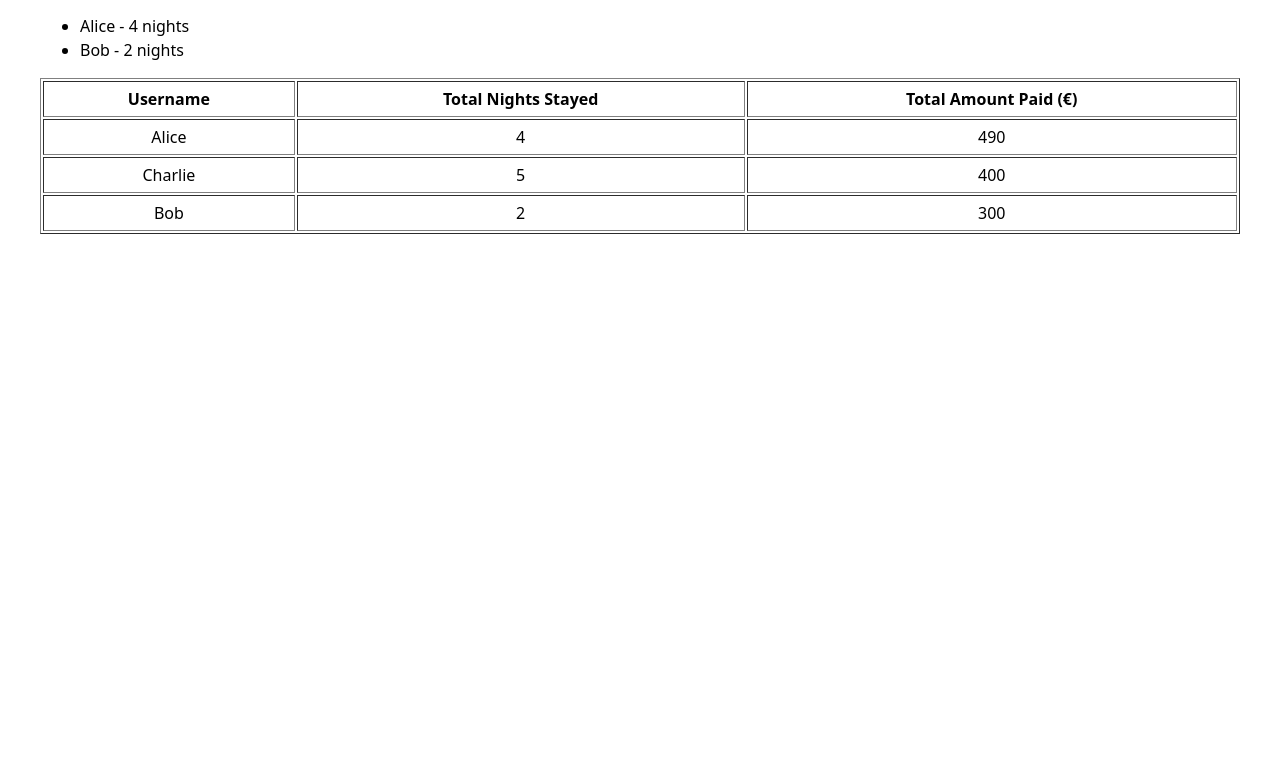
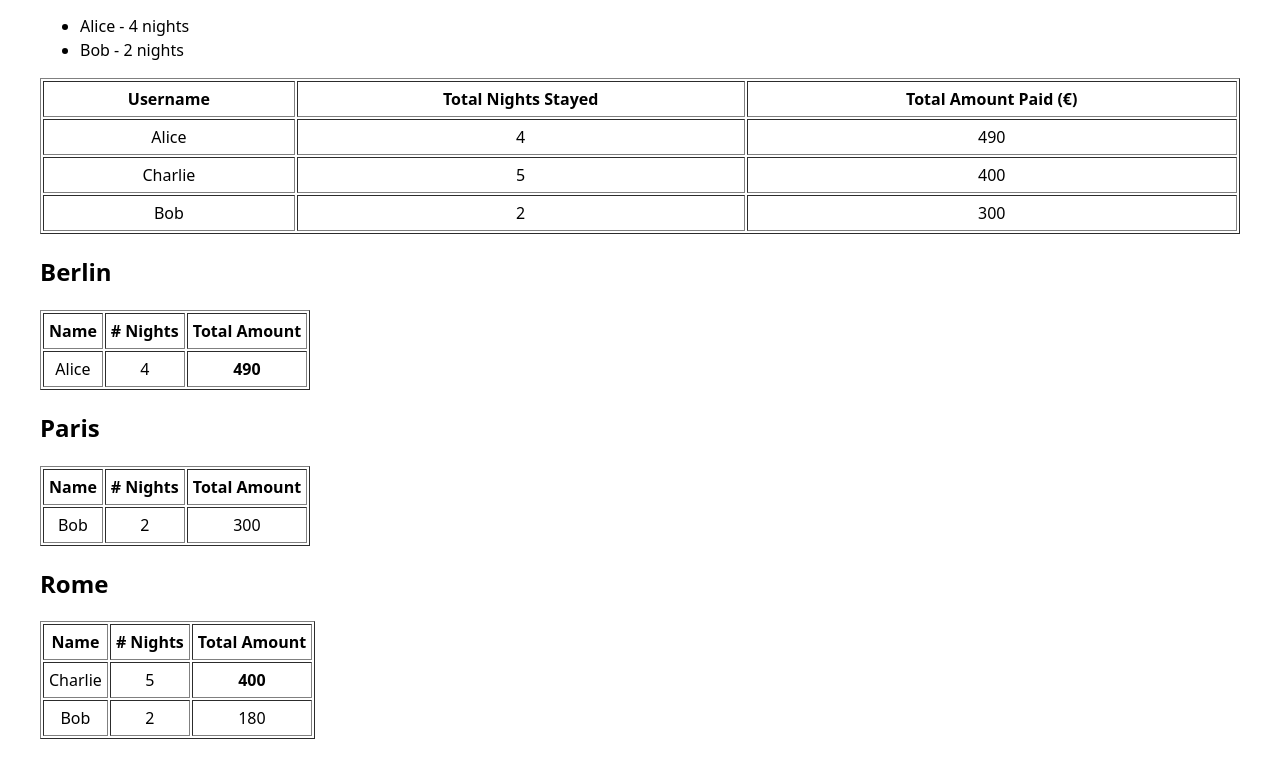
Before and after one commit to bestii/Coding-Environment, a React (Vite) app in the folder tsx/: page / in a window 1280 px wide. Shown: the part 406-1184 px from the top of the page. Before the commit the page ends 800 px from the top, so only its background shows below. Built offline with nearby package versions, Linux system fonts and the light colour scheme.

Commit message:
feat: add BookingSummaryByCity component to display bookings grouped by city

```diff
--- a/tsx/src/App.tsx
+++ b/tsx/src/App.tsx
@@ -1,4 +1,5 @@
 import "./App.css";
+import BookingSummaryByCity from "./components/BookingSummaryByCity";
 import FilterByRatings from "./components/FilterByRatings";
 import HotelTable from "./components/HotelTable";
 import TopCustomerList from "./components/TopCustomerList";
@@ -16,6 +17,7 @@ function App() {
       <HotelTable />
       <UserBookingSummary />
       <TopCustomerList />
+      <BookingSummaryByCity />
     </div>
   );
 }
--- /dev/null
+++ b/tsx/src/components/BookingSummaryByCity.tsx
@@ -0,0 +1,74 @@
+const bookings = [
+  { user: "Alice", nights: 3, city: "Berlin", pricePerNight: 120 },
+  { user: "Bob", nights: 2, city: "Paris", pricePerNight: 150 },
+  { user: "Alice", nights: 1, city: "Berlin", pricePerNight: 130 },
+  { user: "Charlie", nights: 5, city: "Rome", pricePerNight: 80 },
+  { user: "Bob", nights: 2, city: "Rome", pricePerNight: 90 },
+];
+
+const BookingSummaryByCity = () => {
+  const groupedbyCity = bookings.reduce(
+    (acc, booking) => {
+      if (!acc[booking.city]) {
+        acc[booking.city] = {};
+      }
+      if (!acc[booking.city][booking.user]) {
+        acc[booking.city][booking.user] = {
+          nights: 0,
+          totalAmount: 0,
+        };
+      }
+      acc[booking.city][booking.user].nights += booking.nights;
+      acc[booking.city][booking.user].totalAmount +=
+        booking.pricePerNight * booking.nights;
+      return acc;
+    },
+    {} as Record<
+      string,
+      Record<
+        string,
+        {
+          nights: number;
+          totalAmount: number;
+        }
+      >
+    >
+  );
+  return (
+    <div>
+      {Object.entries(groupedbyCity)
+        .sort((a, b) => a[0].localeCompare(b[0]))
+        .map(([city, userList]) => (
+          <div key={city}>
+            <h2>{city}</h2>
+            <table border={1} cellPadding={5} style={{ textAlign: "center" }}>
+              <thead>
+                <tr>
+                  <th>Name</th>
+                  <th># Nights</th>
+                  <th>Total Amount</th>
+                </tr>
+              </thead>
+              <tbody>
+                {Object.entries(userList).map(([user, stats]) => (
+                  <tr key={user}>
+                    <td>{user}</td>
+                    <td>{stats.nights}</td>
+                    <td
+                      style={{
+                        fontWeight: stats.totalAmount > 300 ? "bold" : "normal",
+                      }}
+                    >
+                      {stats.totalAmount}
+                    </td>
+                  </tr>
+                ))}
+              </tbody>
+            </table>
+          </div>
+        ))}
+    </div>
+  );
+};
+
+export default BookingSummaryByCity;
```
